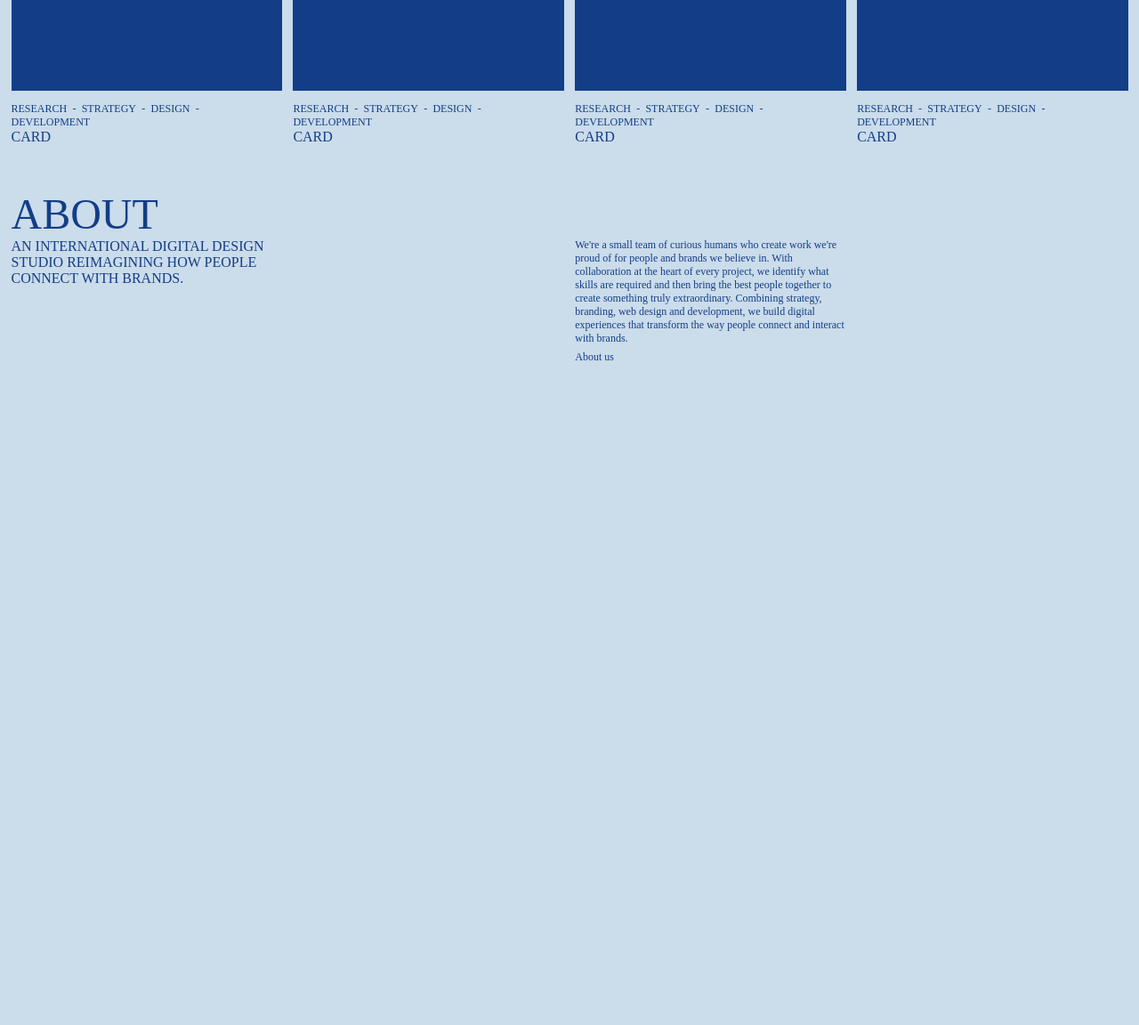
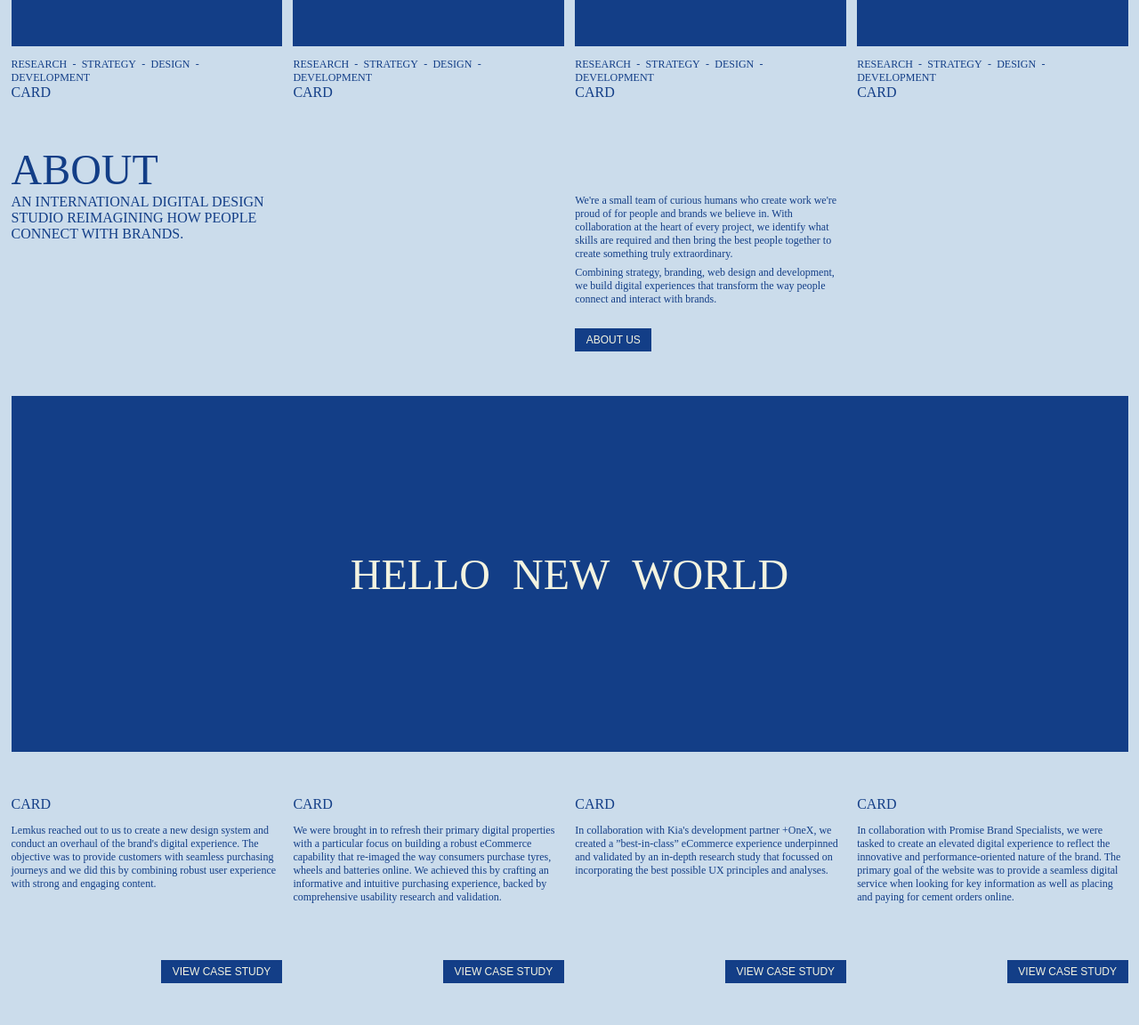
Before and after one commit to LoloTheMagician/nav_menu, a website built with Parcel: page index.html in a window 1280 px wide. Shown: the part 766-1918 px from the top of the page at 89% size. Before the commit the page ends 1225 px from the top, so only its background shows below. Built offline with nearby package versions, Linux system fonts and the light colour scheme; a web font is replaced by a local one.

Commit message:
(structure): add footer

```diff
--- a/index.html
+++ b/index.html
@@ -9,8 +9,10 @@
 </head>
 
 <body>
-    <nav id="nav">
-        <h2 class="nav__title">DashDigital®</h2>
+    <nav class="body__nav">
+        <header>
+            <h2 class="nav__title">DashDigital®</h2>
+        </header>
         <ul>
             <li>Home</li>
             <li>Sobre Mí</li>
@@ -95,15 +97,107 @@
                     in.
                     With collaboration at the heart of every project, we identify what skills are required and then
                     bring
-                    the best people together to create something truly extraordinary. Combining strategy, branding, web
+                    the best people together to create something truly extraordinary.
+                </p>
+                <p>
+                    Combining strategy, branding, web
                     design and development, we build digital experiences that transform the way people connect and
                     interact
                     with brands.
                 </p>
-                <p>About us</p>
+                <button class="about__content__button">About us</button>
             </section>
         </article>
+        <article class="main__image">
+            <h2>
+                <p>HELLO</p>
+                <p>NEW</p>
+                <p>WORLD</p>
+            </h2>
+        </article>
+        <article class="clients">
+            <article class="clients__card">
+                <header>
+                    <h2 class="clients__card__title">Card</h2>
+                    <p>
+                        Lemkus reached out to us to create a new design system and conduct an overhaul of the brand's
+                        digital experience. The objective was to provide customers with seamless purchasing journeys and
+                        we
+                        did this by combining robust user experience with strong and engaging content.
+                    </p>
+                </header>
+                <button>View case study</button>
+            </article>
+            <article class="clients__card">
+                <header>
+                    <h2 class="clients__card__title">Card</h2>
+                    <p>
+                        We were brought in to refresh their primary digital properties with a particular focus on
+                        building a
+                        robust eCommerce capability that re-imaged the way consumers purchase tyres, wheels and
+                        batteries
+                        online. We achieved this by crafting an informative and intuitive purchasing experience, backed
+                        by
+                        comprehensive usability research and validation.
+                    </p>
+                </header>
+                <button>View case study</button>
+            </article>
+            <article class="clients__card">
+                <header>
+                    <h2 class="clients__card__title">Card</h2>
+                    <p>
+                        In collaboration with Kia's development partner +OneX, we created a ”best-in-class” eCommerce
+                        experience underpinned and validated by an in-depth research study that focussed on
+                        incorporating
+                        the best possible UX principles and analyses.
+                    </p>
+                </header>
+                <button>View case study</button>
+            </article>
+            <article class="clients__card">
+                <header>
+                    <h2 class="clients__card__title">Card</h2>
+                    <p>
+                        In collaboration with Promise Brand Specialists, we were tasked to create an elevated digital
+                        experience
+                        to reflect the innovative and performance-oriented nature of the brand. The primary goal of the
+                        website
+                        was to provide a seamless digital service when looking for key information as well as placing
+                        and
+                        paying
+                        for cement orders online.
+                    </p>
+                </header>
+                <button>View case study</button>
+            </article>
+        </article>
     </main>
+    <footer id="footer">
+        <div class="footer__wrapper">
+            <header class="footer__header">
+                <h2 class="footer__header__title">Dash Digital®</h2>
+                <p class="footer__header__subtitle">We’re always on the lookout for new joint projects. Tell us
+                    about yours.</p>
+            </header>
+
+
+            <article class="footer__misc">
+                <article class="footer__content__socialMedia">
+                    <ul>
+                        <li>Social media</li>
+                        <li>Linkedin</li>
+                        <li>Github</li>
+                        <li>Twitter</li>
+                        <li>Dribble</li>
+                    </ul>
+                </article>
+                <p>made with ♥️ by <span class="creator">gogapiro</span> </p>
+                <!-- <p>Back to top ↑</p> -->
+            </article>
+            </section>
+        </div>
+    </footer>
 </body>
 <script type="module" src="./scripts/script.js"></script>
 
```
